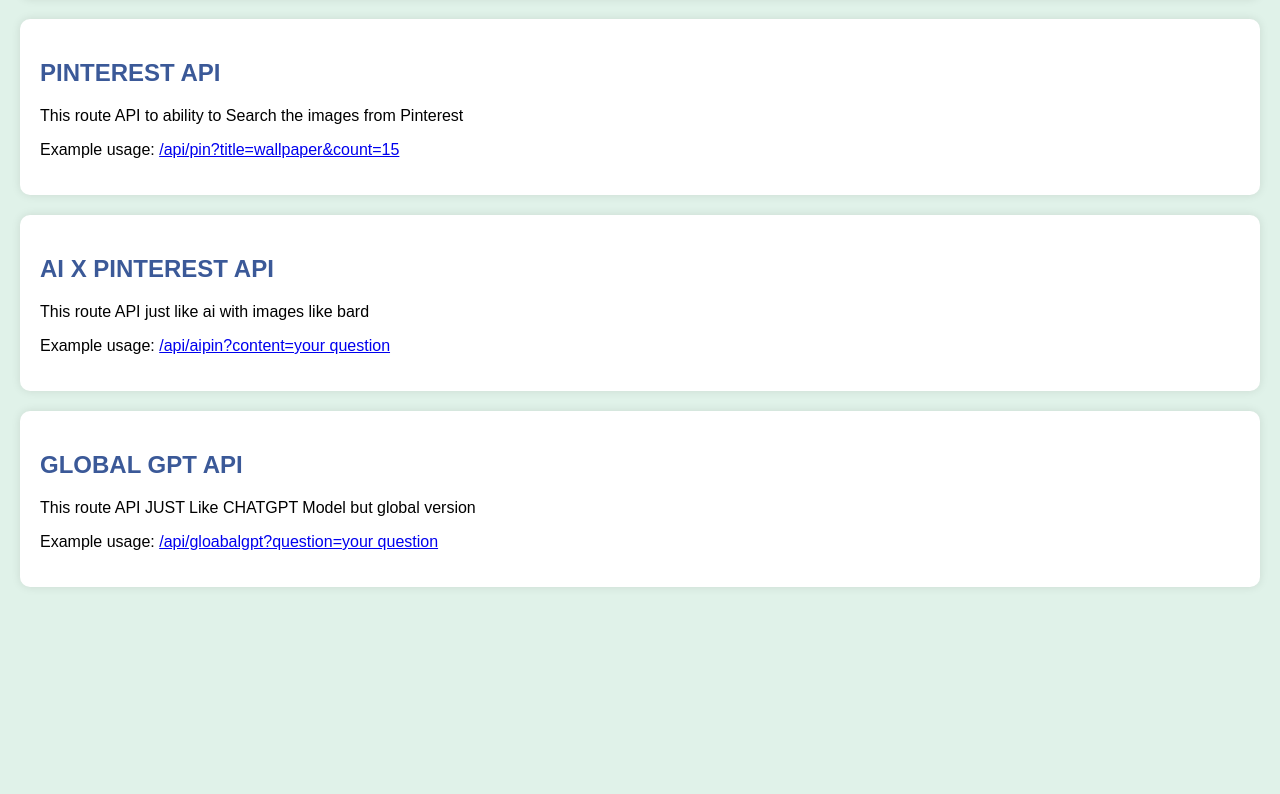
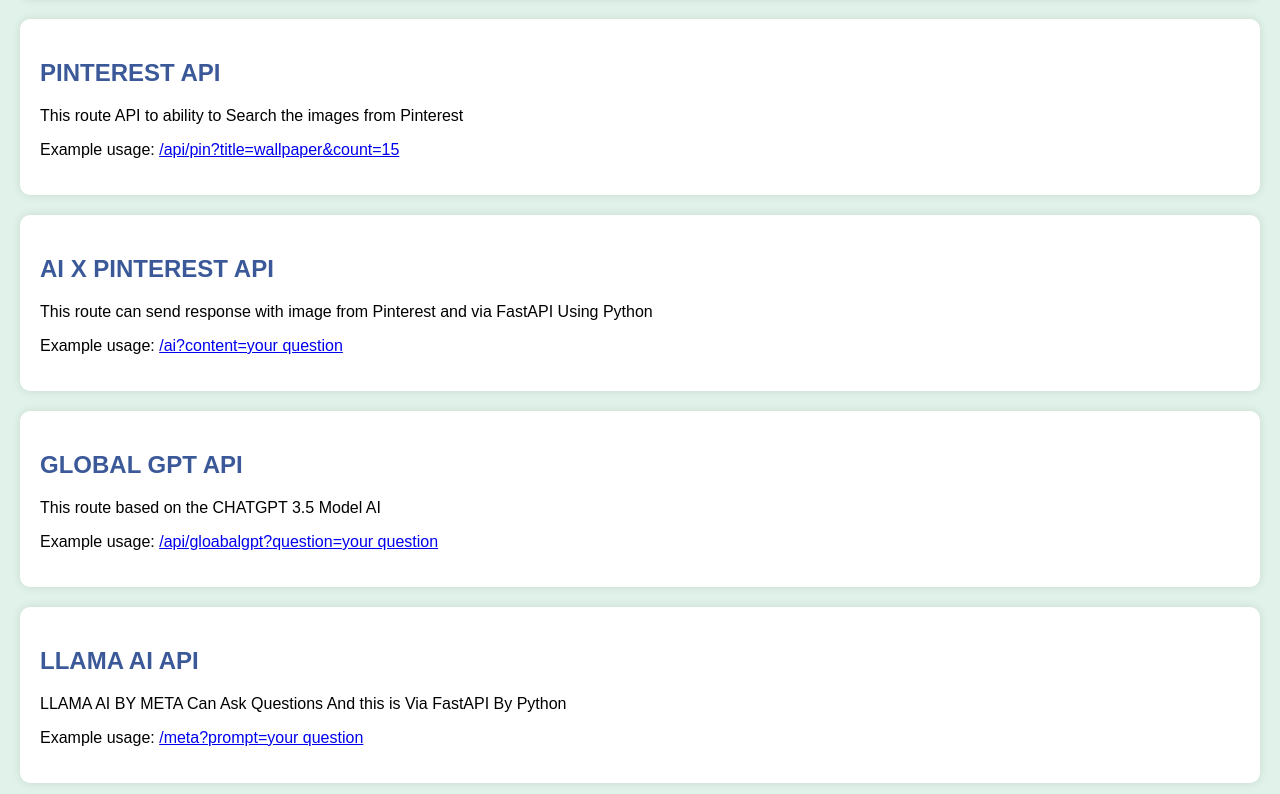
Before and after one commit to magallanes10/APIS, a website: page public/index.html in a window 1280 px wide. Shown: the part 2646-3440 px from the top of the page. Before the commit the page ends 3333 px from the top, so only its background shows below. Drawn offline with Linux system fonts and the light colour scheme.

Commit message:
Update index.html

```diff
--- a/public/index.html
+++ b/public/index.html
@@ -122,7 +122,7 @@
         </div>
 
     <div class="endpoint-container">
-      <h2>AI API GPT4</h2>
+      <h2>AI API</h2>
       <p>This routes api link is a simple ai or gpt4</p>
       <p>Example usage: <a href="/api/ai?question=hi" target="_blank">/api/ai?content=hi</a></p>
     </div>
@@ -185,20 +185,28 @@
 
                           <div class="endpoint-container">
       <h2>AI X PINTEREST API</h2>
-      <p>This route API just like ai with images like bard</p>
-      <p>Example usage: <a href="/api//aipin?content=hello
-                          =" target="_blank">/api/aipin?content=your question
+      <p>This route can send response with image from Pinterest and via FastAPI Using Python</p>
+      <p>Example usage: <a href="https://aiapiviafastapiwithimagebyjonellmagallanes.replit.app/ai?content=hello
+                          =" target="_blank">/ai?content=your question
 </a></p>
                           </div>
 
   <div class="endpoint-container">
       <h2>GLOBAL GPT API</h2>
-      <p>This route API JUST Like CHATGPT Model but global version</p>
+      <p>This route based on the CHATGPT 3.5 Model AI</p>
       <p>Example usage: <a href="/api/globalgpt?question=hello
                           =" target="_blank">/api/gloabalgpt?question=your question
 </a></p>
   </div>
-    <!-- Add more endpoint containers as needed -->
+    </div>
+
+  <div class="endpoint-container">
+      <h2>LLAMA AI API</h2>
+      <p>LLAMA AI BY META Can Ask Questions And this is Via FastAPI By Python</p>
+      <p>Example usage: <a href="https://llmaaiviafastapibyjonellmagallanes.replit.app/meta?prompt=hello
+                          =" target="_blank">/meta?prompt=your question
+</a></p>
+  </div>
 
   </main>
 
```
